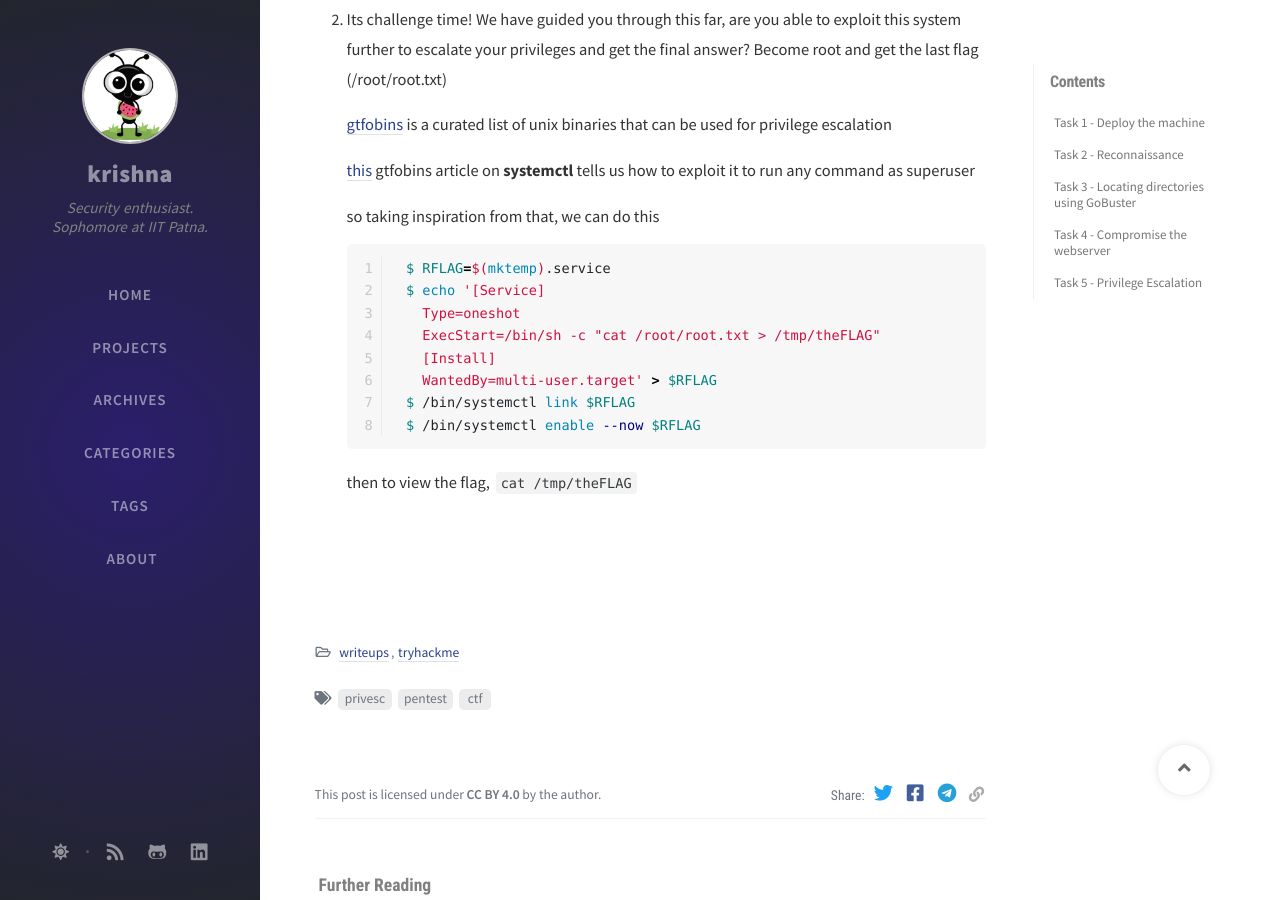
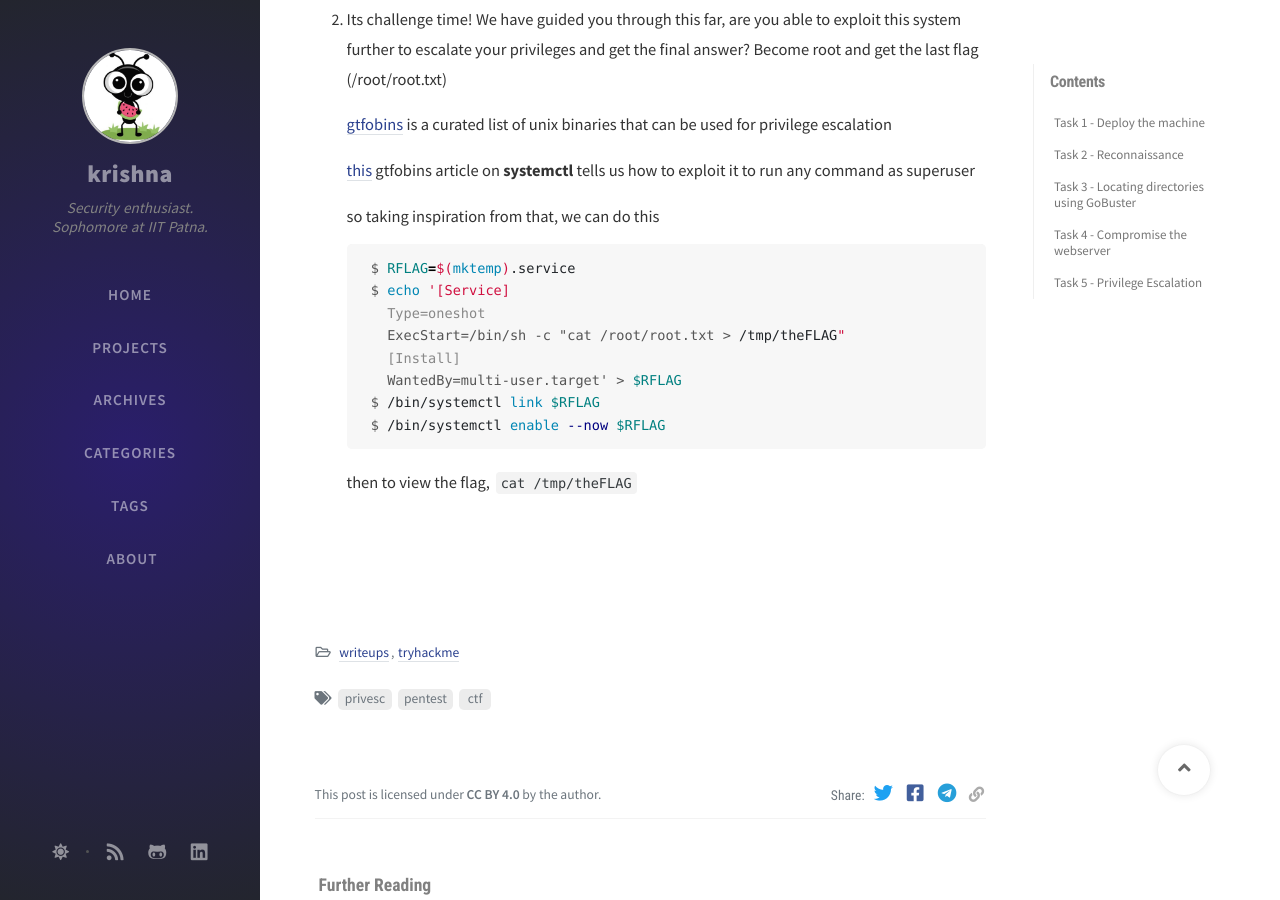
Before and after one commit to lordlabuckdas/lordlabuckdas.github.io, a Jekyll site: the page built from _posts/2020-10-16-vulnversity-tryhackme.md, in a window 1280 px wide and 900 px high, scrolled down 3204 px. Built offline with Jekyll 4.4.1, drawn with Linux system fonts in a browser that asks for light colours; nearby versions of some CDN libraries; comment, search, counter and statistics services are not loaded; some of the changed text lies outside the part shown.

Commit message:
changed highlighting

````diff
--- a/_posts/2020-10-16-vulnversity-tryhackme.md
+++ b/_posts/2020-10-16-vulnversity-tryhackme.md
@@ -73,7 +73,7 @@ deployment B), lezz go
 
 3. Make a wordlist of different php extensions. Use **burpsuite** to send the upload POST request to `intruder` and add *that dollar-like sign* at appropriate places. Then start the attack.
 
-	```shell
+	```terminal
 	$ cat phpext_list.txt
 	.php
 	.php3
@@ -128,7 +128,7 @@ deployment B), lezz go
 
 	so taking inspiration from that, we can do this
 
-	```bash
+	```terminal
 	$ RFLAG=$(mktemp).service
 	$ echo '[Service]
 	  Type=oneshot
````
